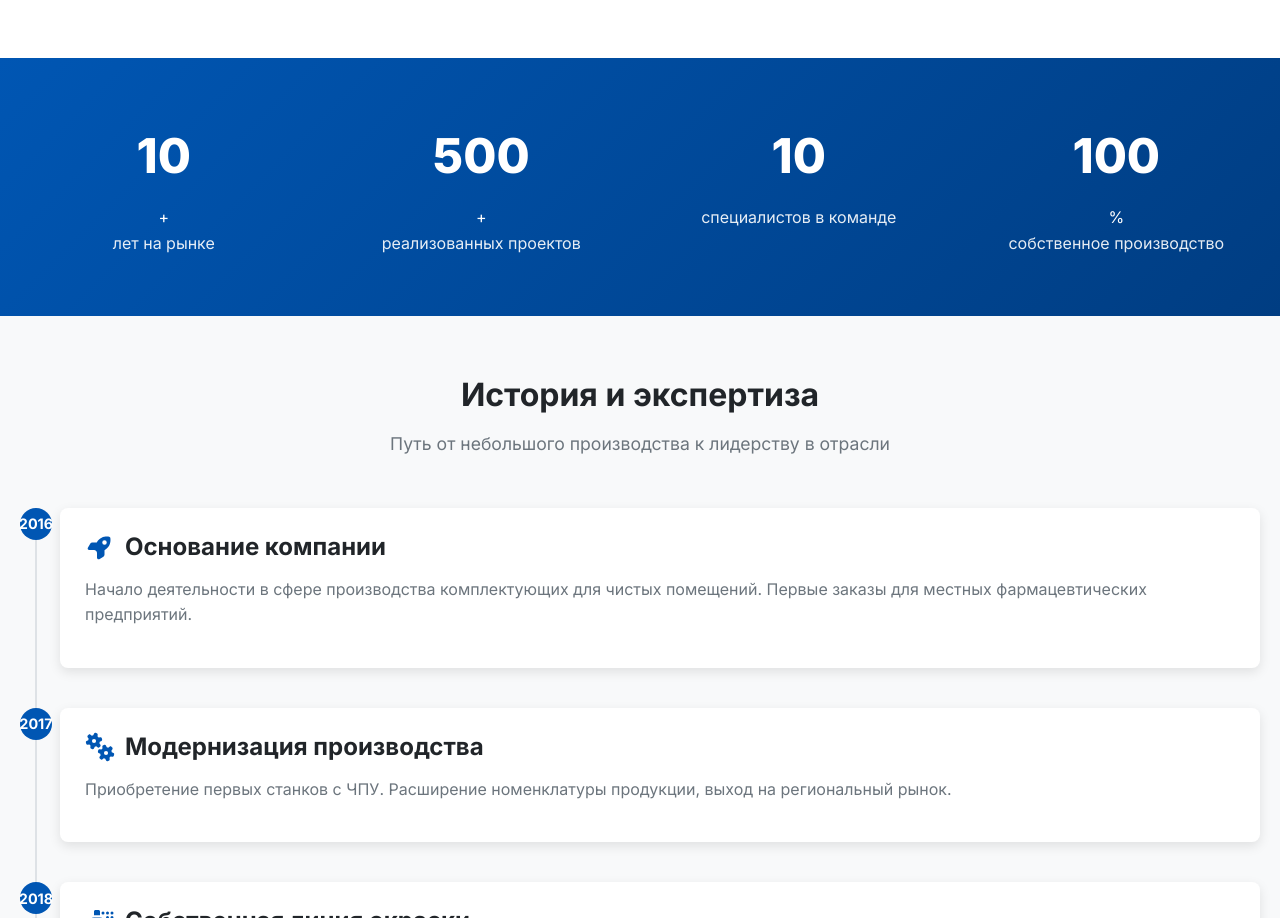
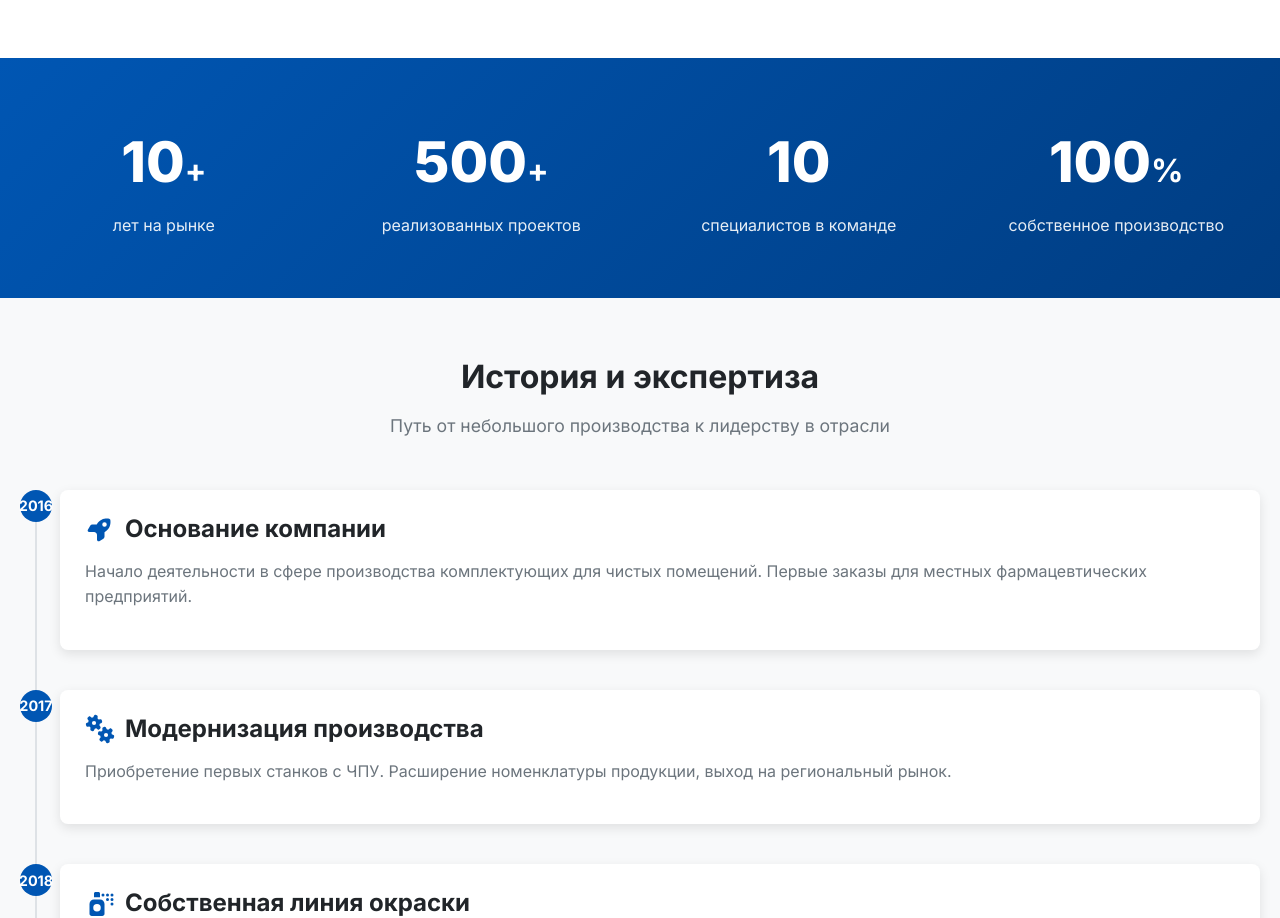
Before and after one commit to zuev720/fora-site, a Next.js app in the folder fora-nextjs/: page /about in a window 1280 px wide. Shown: the part 856-1774 px from the top of the page. Built offline with nearby package versions, Linux system fonts and the light colour scheme.

Commit message:
fixed styles

```diff
--- a/fora-nextjs/src/app/custom-orders/page.tsx
+++ b/fora-nextjs/src/app/custom-orders/page.tsx
@@ -22,8 +22,8 @@ export const metadata: Metadata = {
 };
 
 const capabilities = [
-  { icon: faCompassDrafting, title: 'Нестандартные радиусы', description: 'Любые значения радиуса, не только стандартные R50/R70. Изготовление по вашим требованиям.' },
-  { icon: faRulerCombined, title: 'Индивидуальные размеры', description: 'Монтажные пластины любых размеров, нестандартная длина и ширина элементов.' },
+  { icon: faCompassDrafting, title: 'Нестандартные радиусы', description: 'Любые значения радиуса, не только стандартные. Изготовление по вашим требованиям.' },
+  { icon: faRulerCombined, title: 'Индивидуальные размеры', description: 'Нестандартная длина и ширина элементов.' },
   { icon: faCircleDot, title: 'Крепежные отверстия', description: 'Нестандартное количество и расположение отверстий под крепеж по вашим чертежам.' },
   { icon: faShapes, title: 'Специальные формы', description: 'Изготовление элементов под конкретные профильные системы и нестандартные конфигурации.' },
   { icon: faPalette, title: 'Любой цвет RAL', description: 'Порошковая окраска в любой цвет по каталогу RAL. Полная палитра на выбор.' },
--- a/fora-nextjs/src/styles/globals.css
+++ b/fora-nextjs/src/styles/globals.css
@@ -845,14 +845,21 @@ h4 {
 }
 
 .stat-number {
-    font-size: 3rem;
+    font-size: 3.5rem;
     font-weight: 800;
-    margin-bottom: 10px;
+    display: inline;
+}
+
+.stat-suffix {
+    font-size: 2rem;
+    font-weight: 700;
+    display: inline;
 }
 
 .stat-label {
     font-size: 1rem;
     opacity: 0.9;
+    margin-top: 5px;
 }
 
 /* Production Process */
```
